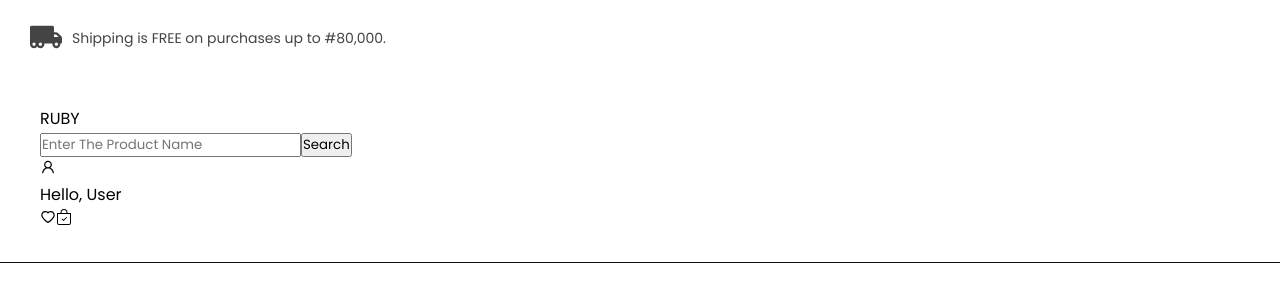
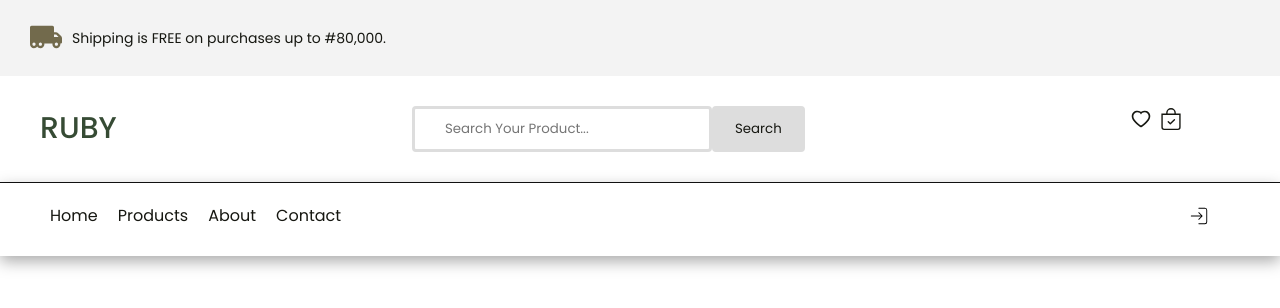
Before and after one commit to neadianyanwu/ruby, a React (Create React App) app: page / in a window 1280 px wide. Shown: the top 308 px of the page. Built offline with nearby package versions, Linux system fonts and the light colour scheme.

Commit message:
Updated Nav

```diff
--- a/package.json
+++ b/package.json
@@ -3,12 +3,14 @@
   "version": "0.1.0",
   "private": true,
   "dependencies": {
+    "@auth0/auth0-react": "^2.1.1",
     "@testing-library/jest-dom": "^5.16.5",
     "@testing-library/react": "^13.4.0",
     "@testing-library/user-event": "^13.5.0",
     "react": "^18.2.0",
     "react-dom": "^18.2.0",
     "react-icons": "^4.10.1",
+    "react-router-dom": "^6.14.1",
     "react-scripts": "5.0.1",
     "web-vitals": "^2.1.4"
   },
--- a/src/App.js
+++ b/src/App.js
@@ -1,10 +1,16 @@
-import React from 'react'
-import Nav from './components/Nav Folder/Nav'
+import React from 'react';
+import Nav from './components/Nav Folder/Nav';
+import { BrowserRouter  } from 'react-router-dom';
+import Rout from './rout';
+
 
 const App = () => {
   return (
     <>
-     <Nav />
+     <BrowserRouter>
+      <Nav />
+      <Rout />
+     </BrowserRouter>
     </>
   )
 }
--- /dev/null
+++ b/src/components/Home Folder/Home.js
@@ -0,0 +1,11 @@
+import React from 'react'
+
+const Home = () => {
+  return (
+    <div>
+
+    </div>
+  )
+}
+
+export default Home;
--- a/src/components/Nav Folder/Nav.css
+++ b/src/components/Nav Folder/Nav.css
@@ -10,13 +10,13 @@
 .notice {
     padding: 10px 30px;
     width: 100%;
-    /* background: #a4adbd; */
+    background: #f3f3f3;
     display: flex;
     align-items: flex-start;
 }
 
 .notice .icon {
-    color: #444;
+    color: #726a4c;
     font-size: 32px;
     margin-right: 10px;
     margin-top: 8px;
@@ -29,7 +29,7 @@
 
 .notice .text{
     flex: 1;
-    color: #444;
+    color: #161711;
     /* margin-top: 8px; */
     font-size: 14px;
     font-weight: 400;
@@ -40,3 +40,138 @@
     width: 100%;
     border-bottom: 1px solid #111;
 }
+
+.main-header .container .logo {
+    font-size: 30px;
+    font-weight: 500;
+    color: #364b34;
+    cursor: pointer;
+}
+
+.main-header .container .logo:hover {
+    color: #3d1922;
+}
+
+.main-header .container {
+    display: flex;
+    justify-content: space-between;
+}
+
+.main-header .container .search-box {
+    margin-right: 30px;
+}
+
+.main-header .container .search-box input {
+    outline: none;
+    padding: 10px 30px;
+    border: 3px solid #ddd;
+    width: 300px;
+    color: #161711;
+    border-radius: 4px;
+}
+
+.main-header .container .search-box button {
+    border: 3px solid #ddd;
+    outline: none;
+    padding: 10px 20px;
+    cursor: pointer;
+    background: #ddd;
+    color: #161711;
+    border-radius: 4px;
+}
+
+.main-header .container .search-box button:hover {
+    background: #f3f3f3;
+    color: #726a4c;
+}
+
+.main-header .container .icon {
+    display: flex;
+    margin-right: 50px;
+}
+
+.main-header .container .icon .account {
+   display: flex;
+   margin-right: 30px;
+}
+
+.main-header .container .icon .account .user-icon {
+    margin-right: 10px;
+    font-size: 20px;
+    color: #161711;
+    cursor: pointer;
+}
+
+.main-header .container .icon .account .user-icon:hover {
+    color: #ac937a;
+}
+
+.main-header .container .icon .account p {
+    margin-right: 5px;
+    margin-top: 2px;
+}
+
+.main-header .container .icon .second-icon {
+    display: flex;
+}
+
+.main-header .container .icon .second-icon .link {
+    margin-right: 8px;
+    font-size: 22px;
+    cursor: pointer;
+    color: #161711;
+}
+
+.main-header .container .icon .second-icon .link:hover {
+    color: #ac937a;
+}
+
+.header {
+    width: 100%;
+    padding: 20px 30px;
+    box-shadow: rgba(0, 0, 0, 0.35) 0px 5px 15px;
+}
+
+.header .container {
+    display: flex;
+    max-width: 100%;
+    justify-content: space-between;
+}
+
+.header .container .nav ul {
+    display: flex;
+}
+
+.header .container .nav ul li {
+    margin-left: 20px;
+    list-style: none;
+}
+
+.header .container .nav ul li .link {
+    text-decoration: none;
+    color: #161711;
+    transition: 0.5s;
+}
+
+.header .container .nav ul li .link:hover {
+    color: #ac937a;
+}
+
+.header .container .auth {
+    margin-right: 20px;
+    font-size: 22px;
+    cursor: pointer;
+}
+
+.header .container .auth button {
+    margin-right: 20px;
+    font-size: 22px;
+    cursor: pointer;
+    outline: none;
+    border: none;
+    background: none;
+}
+
+.header .container .auth button:hover {
+    color: #ac937a;
+}
--- a/src/components/Nav Folder/Nav.js
+++ b/src/components/Nav Folder/Nav.js
@@ -2,9 +2,13 @@ import React from 'react';
 import { FaTruckMoving } from 'react-icons/fa';
 import { AiOutlineHeart, AiOutlineUser } from 'react-icons/ai';
 import { BsBagCheck } from 'react-icons/bs';
+import { CiLogin, CiLogout } from 'react-icons/ci';
+import { useAuth0 } from "@auth0/auth0-react";
 import './Nav.css';
+import { Link } from 'react-router-dom';
 
 const Nav = () => {
+  const { loginWithRedirect, logout, user, isAuthenticated } = useAuth0();
   return (
    <>
      <div className='notice'>
@@ -22,18 +26,58 @@ const Nav = () => {
           <span>RUBY</span>
         </div>
         <div className='search-box'>
-          <input type='text' value='' placeholder='Enter The Product Name' autoComplete='off'></input>
+          <input type='text' value='' placeholder='Search Your Product...' autoComplete='off'></input>
           <button>Search</button>
         </div>
         <div className='icon'>
-          <div className='account'>
-            <div className='user-icon'>
-              <AiOutlineUser />
+          {
+            isAuthenticated &&
+            (
+              <div className='account'>
+              <div className='user-icon'>
+                <AiOutlineUser />
+              </div>
+              <p>Hello, {user.name}</p>
             </div>
-            <p>Hello, User</p>
+            )
+          }
+
+          <div className='second-icon'>
+            <Link to="/" className='link'>
+              <AiOutlineHeart />
+            </Link>
+            <Link to="/cart" className='link'>
+              <BsBagCheck />
+            </Link>
           </div>
-            <AiOutlineHeart />
-            <BsBagCheck />
+        </div>
+      </div>
+    </div>
+    <div className='header'>
+      <div className='container'>
+        <div className='nav'>
+          <ul>
+            <li>
+              <Link className='link' to="/">Home</Link>
+            </li>
+            <li>
+              <Link className='link' to="/products">Products</Link>
+            </li>
+            <li>
+              <Link className='link' to="/about">About</Link>
+            </li>
+            <li>
+              <Link className='link' to="/contact">Contact</Link>
+            </li>
+          </ul>
+        </div>
+        <div className='auth'>
+          {
+            isAuthenticated ?
+            <button onClick={() => logout({ logoutParams: { returnTo: window.location.origin } })}><CiLogout /></button>
+            :
+            <button onClick={() => loginWithRedirect()}><CiLogin /></button>
+          }
         </div>
       </div>
     </div>
--- a/src/index.js
+++ b/src/index.js
@@ -2,12 +2,20 @@ import React from 'react';
 import ReactDOM from 'react-dom/client';
 import App from './App';
 import reportWebVitals from './reportWebVitals';
+import { Auth0Provider } from '@auth0/auth0-react';
 
 const root = ReactDOM.createRoot(document.getElementById('root'));
 root.render(
-  <React.StrictMode>
-    <App />
-  </React.StrictMode>
+  <Auth0Provider
+  domain="dev-o3xu5baxccma65ko.uk.auth0.com"
+  clientId="RWFmaahlDTPaQOvz272U2vuteDVmzCTe"
+  authorizationParams={{
+    redirect_uri: window.location.origin
+  }}
+>
+  <App />
+</Auth0Provider>,
+
 );
 
 // If you want to start measuring performance in your app, pass a function
--- /dev/null
+++ b/src/rout.js
@@ -0,0 +1,15 @@
+import React from 'react'
+import { Route, Routes } from 'react-router-dom';
+import Home from './components/Home Folder/Home';
+
+const Rout = () => {
+  return (
+    <>
+        <Routes>
+            <Route path='/' element={<Home />} />
+        </Routes>
+    </>
+  )
+}
+
+export default Rout;
```
Also changed, not shown: 1 other file (tests, documents, lock files or other folders).
